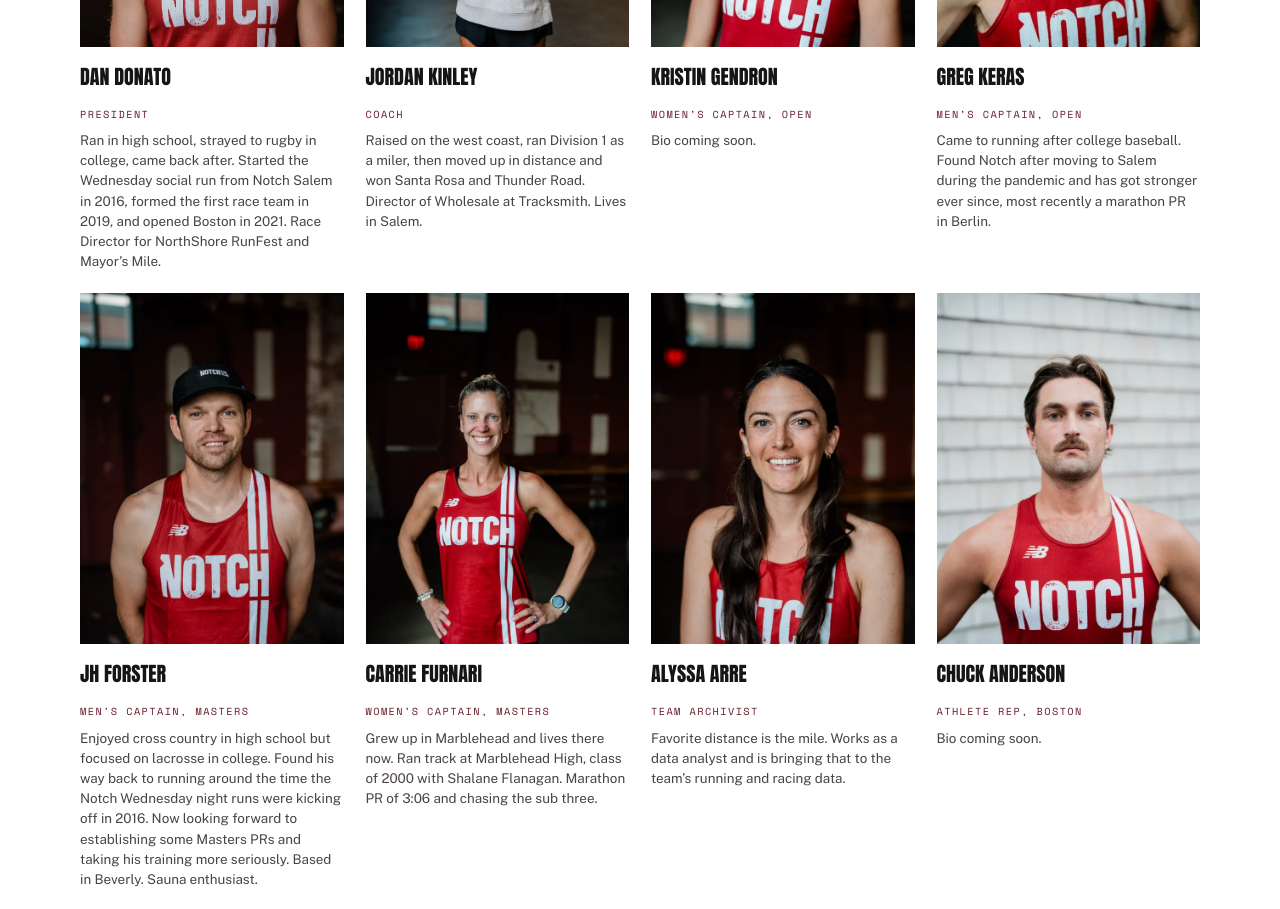
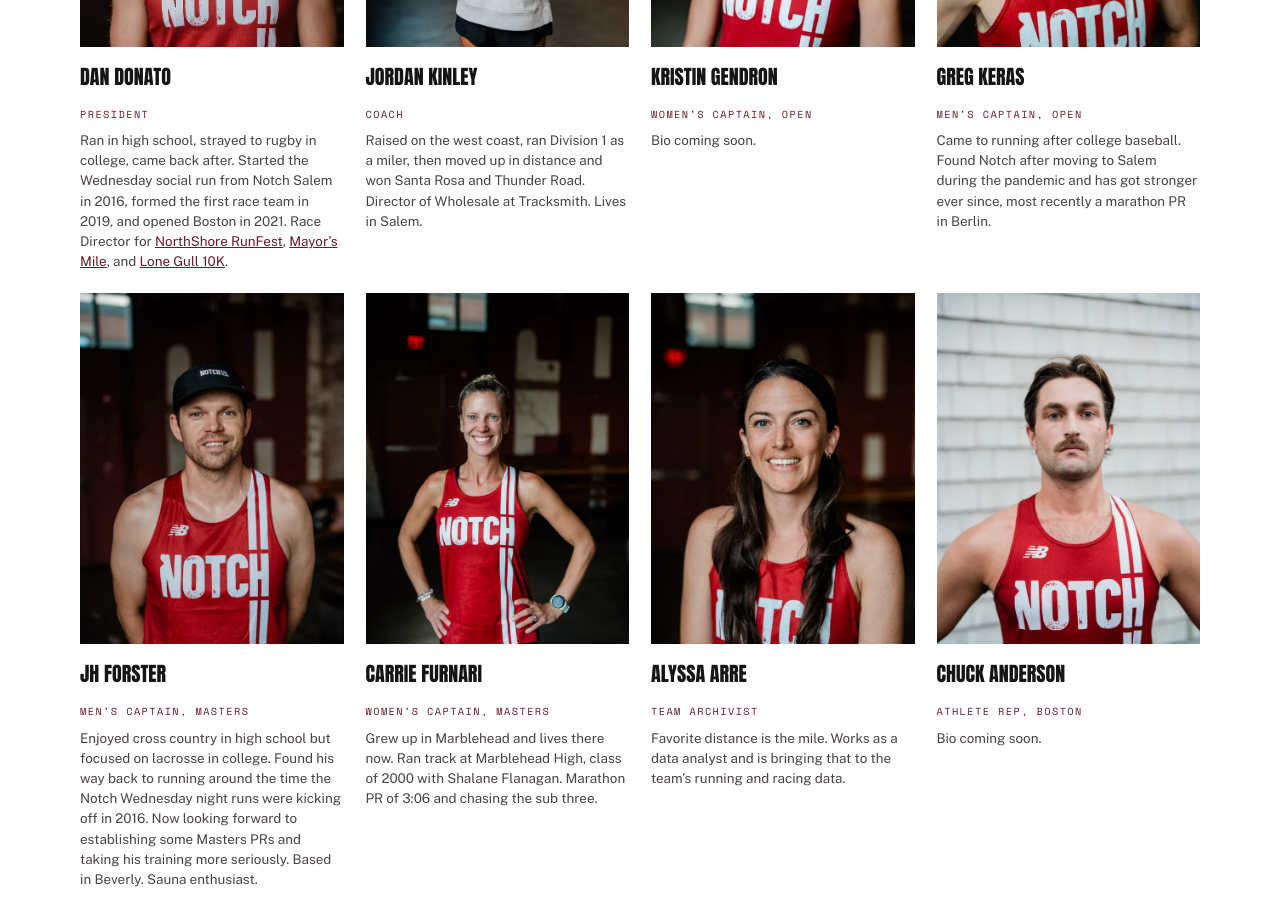
Before and after one commit to octocog/notch-run-club, a plain HTML site: page index.html in a window 1280 px wide. Shown: the part 5740-6649 px from the top of the page. Drawn offline with nearby package versions, Linux system fonts and the light colour scheme; a script that the page names is missing.

Commit message:
Dan's bio: add Lone Gull 10K and link the three races
Co-Authored-By: Claude Fable 5.2 <noreply@anthropic.com>

```diff
--- a/index.html
+++ b/index.html
@@ -210,6 +210,7 @@ section{padding:74px 0}
 .person .rl{font-family:var(--f-num);font-size:.64rem;letter-spacing:.14em;text-transform:uppercase;
   color:var(--maroon);margin:4px 0 8px}
 .person p{font-size:.84rem;line-height:1.5;color:#4A4441;margin:0;max-width:none}
+.person p a{color:var(--maroon)}
 
 /* ---- partners ---- */
 .partners{display:grid;grid-template-columns:repeat(3,1fr);gap:1px;background:var(--line);
@@ -558,7 +559,10 @@ body.locked{overflow:hidden}
       <h3 class="nm">Dan Donato</h3><p class="rl">President</p>
       <p>Ran in high school, strayed to rugby in college, came back after. Started the Wednesday
         social run from Notch Salem in 2016, formed the first race team in 2019, and opened Boston
-        in 2021. Race Director for NorthShore RunFest and Mayor&rsquo;s Mile.</p></div>
+        in 2021. Race Director for
+        <a href="https://northshorerunfest.com/" target="_blank" rel="noopener">NorthShore RunFest</a>,
+        <a href="https://mayorsmile.com/" target="_blank" rel="noopener">Mayor&rsquo;s Mile</a>, and
+        <a href="https://lonegull10k.com/" target="_blank" rel="noopener">Lone Gull 10K</a>.</p></div>
     <div class="person"><div class="ph"><img src="img/p-kinley.webp" width="620" height="930" loading="lazy" alt="Jordan Kinley"></div>
       <h3 class="nm">Jordan Kinley</h3><p class="rl">Coach</p>
       <p>Raised on the west coast, ran Division 1 as a miler, then moved up in distance and won Santa
```
